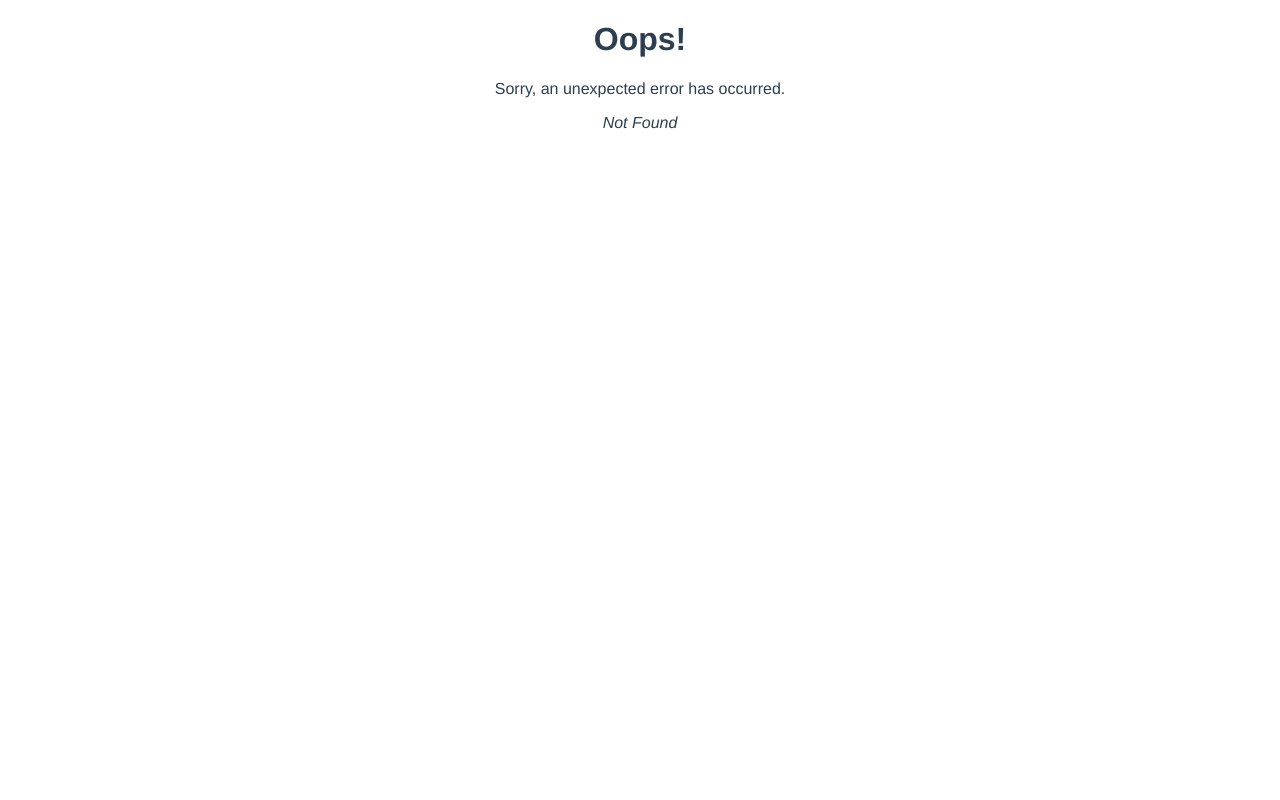
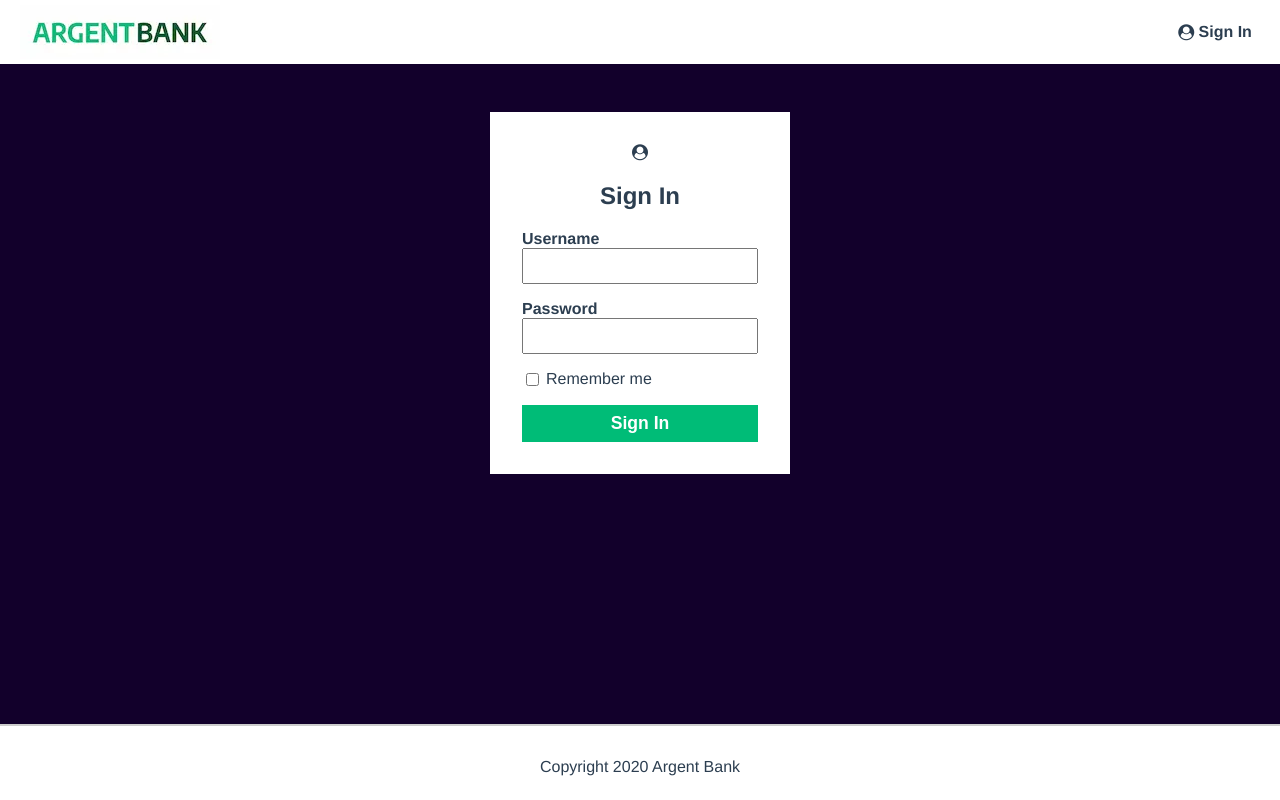
Before and after one commit to Xaarty/projet11, a React (Vite) app in the folder Bank/: page /sign-in in a window 1280 px wide. Before the commit this address had no page. Built offline with nearby package versions, Linux system fonts and the light colour scheme.

Commit message:
Integration login

```diff
--- a/Bank/package.json
+++ b/Bank/package.json
@@ -10,6 +10,7 @@
     "preview": "vite preview"
   },
   "dependencies": {
+    "@reduxjs/toolkit": "^2.2.3",
     "react": "^18.2.0",
     "react-dom": "^18.2.0"
   },
--- /dev/null
+++ b/Bank/src/components/form.jsx
@@ -0,0 +1,20 @@
+export default function Form () {
+    return (
+        <form>
+          <div className="input-wrapper">
+            <label htmlFor="username">Username</label
+            ><input type="text" id="username" />
+          </div>
+          <div className="input-wrapper">
+            <label htmlFor="password">Password</label
+            ><input type="password" id="password" />
+          </div>
+          <div className="input-remember">
+            <input type="checkbox" id="remember-me" /><label htmlFor="remember-me"
+              >Remember me</label>
+          </div>
+          <input type="submit" name="button" value="Sign In" className="sign-in-button" />
+
+        </form>
+    )
+}
--- a/Bank/src/components/header.jsx
+++ b/Bank/src/components/header.jsx
@@ -5,11 +5,11 @@
   return (
     <header>
       <nav className="main-nav">
-        <NavLink to="/" className={({ isActive, isPending }) => isPending ? "pending main-nav-logo" : isActive ? "active main-nav-logo" : ""}>
+        <NavLink to="/" className={({ isActive, isPending }) => isPending ? "pending main-nav-logo" : isActive ? "active main-nav-logo" : "main-nav-logo"}>
           <img className="main-nav-logo-image" src="./argentBankLogo.webp" alt="Argent Bank Logo" />
           <h1 className="sr-only">Argent Bank</h1>
         </NavLink>
-        <NavLink to="/" className={({ isActive, isPending }) => isPending ? "pending main-nav-item" : isActive ? "active main-nav-item" : ""}>
+        <NavLink to="/sign-in" className={({ isActive, isPending }) => isPending ? "pending main-nav-item" : isActive ? "active main-nav-item" : "main-nav-item"}>
           <i className="fa fa-user-circle"></i>
           <p>Sign In</p>
         </NavLink>
@@ -17,40 +17,3 @@
     </header>
   );
 }
-<nav class="main-nav">
-      <a class="main-nav-logo" href="./index.html">
-        <img
-          class="main-nav-logo-image"
-          src="./img/argentBankLogo.png"
-          alt="Argent Bank Logo"
-        />
-        <h1 class="sr-only">Argent Bank</h1>
-      </a>
-      <div>
-        <a class="main-nav-item" href="./sign-in.html">
-          <i class="fa fa-user-circle"></i>
-          Sign In
-        </a>
-      </div>
-    </nav>
-
-
-
-{/* {/* //   <ul>
-    //     <NavLink */}
-    //       to="/"
-    //       className={({ isActive, isPending }) =>
-    //         isPending ? "pending" : isActive ? "active" : ""
-    //       }
-    //     >
-    //       Accueil
-    //     </NavLink>
-    //     <NavLink
-    //       to="/apropos"
-    //       className={({ isActive, isPending }) =>
-    //         isPending ? "pending" : isActive ? "active" : ""
-    //       }
-    //     >
-    //       A propos
-    //     </NavLink>
-    //   </ul> */}
--- /dev/null
+++ b/Bank/src/components/modale.jsx
@@ -0,0 +1,13 @@
+import Form from "./form"
+
+export default function Modale () {
+    return (
+        <section className="main bg-dark">
+            <div className="sign-in-content">
+                <i className="fa fa-user-circle sign-in-icon"></i>
+                <h1>Sign In</h1>
+                <Form />
+            </div>
+        </section>
+    )
+}
--- a/Bank/src/main.jsx
+++ b/Bank/src/main.jsx
@@ -3,11 +3,13 @@
 import Root from "./routes/root";
 import ErrorPage from "./error-page";
 import Home from "./routes/home";
+import SignIn from "./routes/sign-in";
 
 import {
   createBrowserRouter,
   RouterProvider,
 } from "react-router-dom";
+
 
 
 const router = createBrowserRouter([
@@ -19,6 +21,9 @@
       {
         path: "/",
         element: <Home />,
+      },{
+        path: "/sign-in",
+        element: <SignIn />
       },
     ],
   },
--- /dev/null
+++ b/Bank/src/routes/sign-in.jsx
@@ -0,0 +1,8 @@
+import Modale from "../components/modale";
+
+
+export default function SignIn () {
+    return (
+        <Modale />
+    )
+}
--- a/Bank/src/styles/main.scss
+++ b/Bank/src/styles/main.scss
@@ -3,6 +3,7 @@
 @import "./layout/header.scss";
 @import "./layout/footer.scss";
 @import "./pages/homepage.scss";
+@import "./pages/sign-in.scss";
 html {
   font-family: Avenir, Helvetica, Arial, sans-serif;
   -webkit-font-smoothing: antialiased;
@@ -20,6 +21,7 @@
 
 main {
   flex: 1;
+  display: flex;
 }
 
 .sr-only {
--- /dev/null
+++ b/Bank/src/styles/pages/sign-in.scss
@@ -0,0 +1,60 @@
+#root {
+    margin: 0;
+    display: flex;
+    flex-direction: column;
+    min-height: 100vh;
+
+}
+
+.main {
+    flex: 1;
+}
+
+.bg-dark {
+    background-color: #12002b;
+}
+
+.sign-in-button {
+    display: block;
+    width: 100%;
+    padding: 8px;
+    font-size: 1.1rem;
+    font-weight: bold;
+    margin-top: 1rem;
+    background-color: #00bc77;
+    color: #fff;
+    border: none;
+ }
+
+  .sign-in-content {
+    box-sizing: border-box;
+    background-color: white;
+    width: 300px;
+    margin: 0 auto;
+    margin-top: 3rem;
+    padding: 2rem;
+}
+
+  .input-remember {
+    display: flex;
+  }
+
+  .input-remember label {
+    margin-left: 0.25rem;
+  }
+
+  .input-wrapper {
+    display: flex;
+    flex-direction: column;
+    text-align: left;
+    margin-bottom: 1rem;
+  }
+
+  .input-wrapper label {
+    font-weight: bold;
+  }
+
+  .input-wrapper input {
+    padding: 5px;
+    font-size: 1.2rem;
+  }
```
Also changed, not shown: 1 other file (tests, documents, lock files or other folders).
